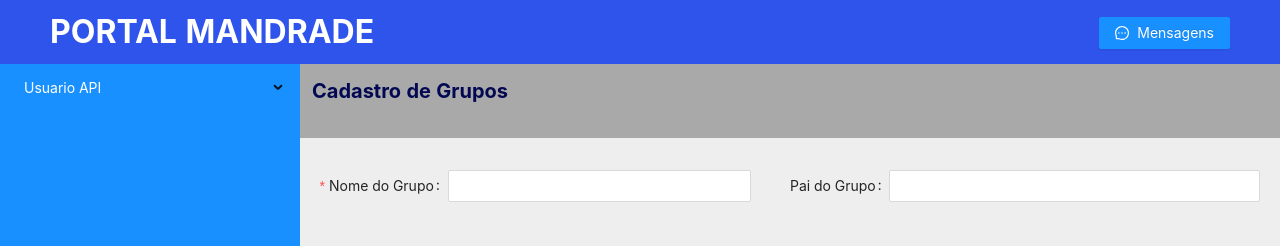
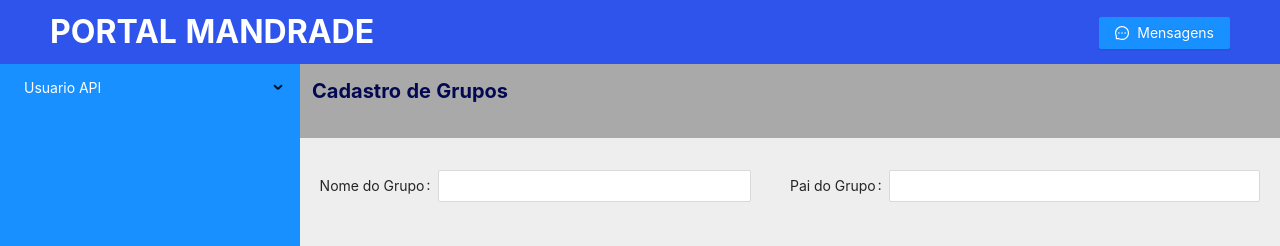
Before and after one commit to marcusruas/mandrade-portal, a React (Create React App) app: page / in a window 1280 px wide. Shown: the top 246 px of the page. Built offline with nearby package versions, Linux system fonts and the light colour scheme; what redux-promise-middleware-actions would draw is missing.

Commit message:
Correção

```diff
--- a/src/ui/Usuarios/Grupos/NovoGrupo/index.tsx
+++ b/src/ui/Usuarios/Grupos/NovoGrupo/index.tsx
@@ -48,7 +48,7 @@ class NovoGrupo extends React.PureComponent<Propriedades> {
                         <br />
                         <Row justify="space-between">
                             <Col span={11}>
-                                <Item name="nomeGrupo" label="Nome do Grupo" rules={[{ required: true }]}>
+                                <Item name="nomeGrupo" label="Nome do Grupo">
                                     <Input />
                                 </Item>
                             </Col>
```
